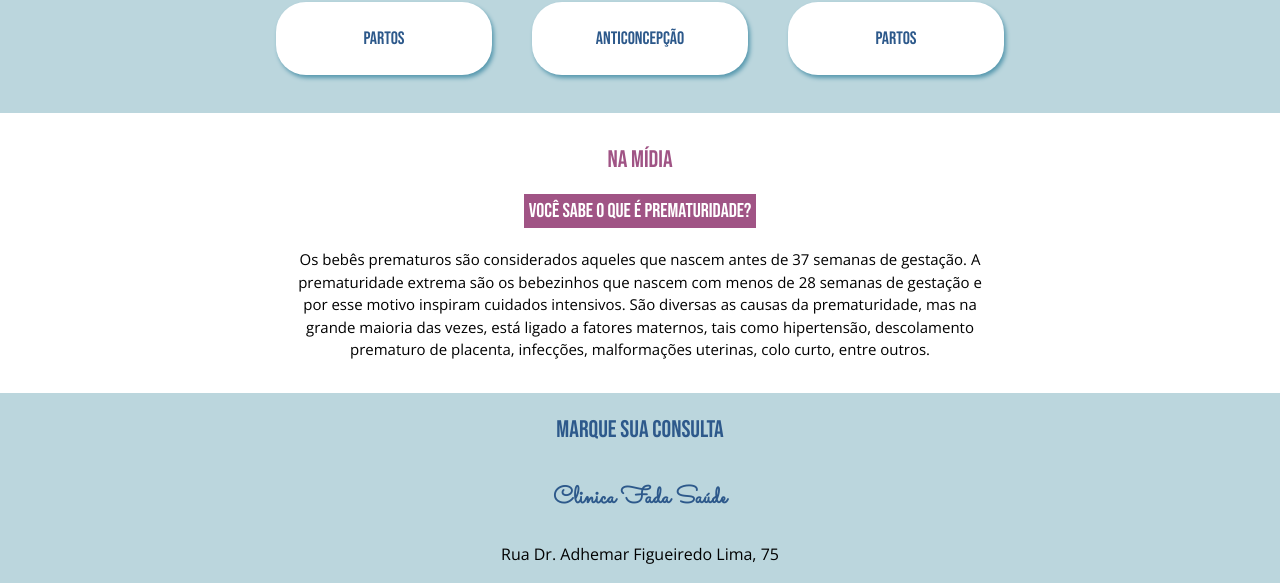
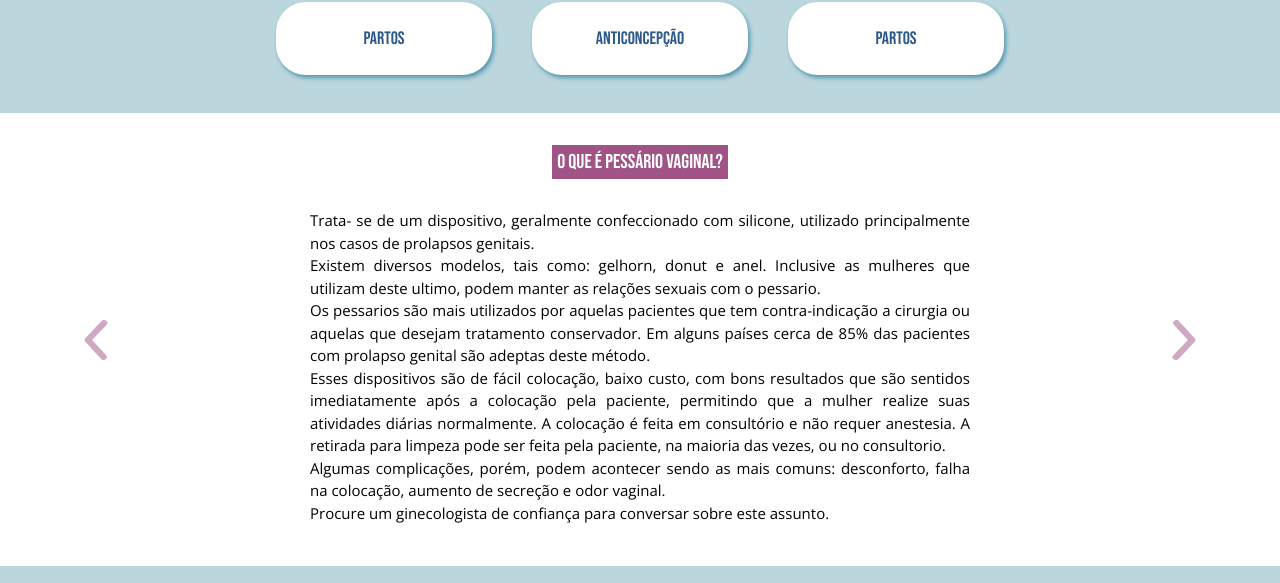
Before and after one commit to daniferrari/aline-ferrari, a React (Create React App) app: page / in a window 1280 px wide. Shown: the part 1327-1910 px from the top of the page. Built offline with nearby package versions, Linux system fonts and the light colour scheme.

Commit message:
Adicionando informações no na midia

```diff
--- a/src/components/carousel/Carousel.jsx
+++ b/src/components/carousel/Carousel.jsx
@@ -16,7 +16,7 @@ function CarouselFunction () {
     };
 
     return (
-        <Carousel activeIndex={index} onSelect={handleSelect}>
+        <Carousel activeIndex={index} onSelect={handleSelect} className="carouselContainer">
             <Carousel.Item>
                 <img src={aline1} alt="Foto de Aline"/>
                 <Carousel.Caption>
--- a/src/components/carousel/carousel.scss
+++ b/src/components/carousel/carousel.scss
@@ -1,6 +1,7 @@
 @import '../../styles/colors';
 
-.carousel {
+.carouselContainer {
+    > .carousel {
         background-color: #f3ced71c;
         color: $female-dark;
 
@@ -17,3 +18,4 @@
         }
 
     }
+}
--- a/src/components/footer/footer.scss
+++ b/src/components/footer/footer.scss
@@ -8,6 +8,7 @@
     justify-content: center;
     align-items: center;
     color: $cloud;
+    background-image: linear-gradient(to bottom, #a05485 , #be8297, #f5b5c4);
 
     > h2 {
         font-family: Bebas Neue;
--- a/src/components/menu/menu.scss
+++ b/src/components/menu/menu.scss
@@ -80,11 +80,11 @@
                 }
             }
         }
+    }
 
-        .deskMenu {
-            ul {
-                display: none;
-            }
+    .deskMenu {
+        ul {
+            display: none;
         }
     }
 
--- a/src/components/midiaContent/MidiaContent.jsx
+++ b/src/components/midiaContent/MidiaContent.jsx
@@ -1,20 +1,99 @@
-import React from 'react';
+import React, { useState } from 'react';
 import './midiaContent.scss';
 
+import Carousel from 'react-bootstrap/Carousel';
+
+//Images
+import aline1 from '../../assets/images/aline1.png';
+
 function MidiaContent () {
+
+    const [index, setIndex] = useState(0);
+
+    const handleSelect = (selectedIndex, e) => {
+      setIndex(selectedIndex);
+    };
+
     return (
         <div id="midia" className="midiaContent">
-            <h2>NA MÍDIA</h2>
+            <Carousel activeIndex={index} onSelect={handleSelect}>
+                <Carousel.Item>
+                    <div className="item">
+                        <h3>VOCÊ SABE O QUE É PREMATURIDADE?</h3>
 
-            <div className="item">
-                <h3>VOCÊ SABE O QUE É PREMATURIDADE?</h3>
+                        <h3>E AS CAUSAS DA PREMATURIDADE?</h3>
 
-                <p>Os bebês prematuros são considerados aqueles que nascem antes de 37 semanas de gestação.
-                    A prematuridade extrema são os bebezinhos que nascem com menos de 28 semanas de gestação e por esse motivo inspiram cuidados intensivos.
-                    São diversas as causas da prematuridade, mas na grande maioria das vezes, está ligado a fatores maternos,
-                    tais como hipertensão, descolamento prematuro de placenta, infecções, malformações uterinas, colo curto, entre outros.
-                </p>
-            </div>
+                        <p>
+                            Os bebês prematuros são considerados aqueles que nascem antes de 37 semanas de gestação. <br/>
+                            A prematuridade extrema são os bebezinhos que nascem com menos de 28 semanas de gestação e por esse motivo inspiram cuidados intensivos.<br/>
+
+                            São diversas as causas da prematuridade, mas na grande maioria das vezes, está ligado a fatores maternos,
+                            tais como hipertensão, descolamento prematuro de placenta, infecções, malformações uterinas, colo curto, entre outros.<br/>
+
+                            O risco de parto prematuro aumenta naquelas pacientes que tiveram partos prematuros anteriores,
+                            tabagistas e nas gestações gemelares.<br/>
+
+                            Sabemos que a prematuridade é uma das principais causas de morte infantil. Sabemos também que grande
+                            parte desses nascimentos antes do tempo podem ser diminuídos com um pre natal adequado.<br/>
+
+                            Por isso, se esta se planejando para engravidar procure seu ginecologista / obstetra para uma boa avaliação
+                            pre concepcional a fim de minimizar os riscos futuros e caso já esteja com seu pacotinho no útero faça as consultas de pré natal regularmente!
+                        </p>
+                    </div>
+                </Carousel.Item>
+                <Carousel.Item>
+                    <div className="item">
+                        <h3>O que é pessário vaginal?</h3>
+
+                        <p>
+                            Trata- se de um dispositivo, geralmente confeccionado com silicone, utilizado principalmente nos casos de prolapsos genitais.<br/>
+
+                            Existem diversos modelos, tais como: gelhorn, donut e anel. Inclusive as mulheres que utilizam deste ultimo, podem manter as
+                            relações sexuais com o pessario.<br/>
+
+                            Os pessarios são mais utilizados por aquelas pacientes que tem contra-indicação a cirurgia ou aquelas que desejam tratamento conservador.
+                            Em alguns países cerca de 85% das pacientes com prolapso genital são adeptas deste método.<br/>
+
+                            Esses dispositivos são de fácil colocação, baixo custo, com bons resultados que são sentidos imediatamente após a colocação pela paciente,
+                            permitindo que a mulher realize suas atividades diárias normalmente. A colocação é feita em consultório e não requer anestesia.
+                            A retirada para limpeza pode ser feita pela paciente, na maioria das vezes, ou no consultorio.<br/>
+
+                            Algumas complicações, porém, podem acontecer sendo as mais comuns: desconforto, falha na colocação, aumento de secreção e odor vaginal.<br/>
+
+                            Procure um ginecologista de confiança para conversar sobre este assunto.
+                        </p>
+                    </div>
+                </Carousel.Item>
+                <Carousel.Item>
+                    <div className="item">
+                        <h3>Voce sabe o que é prolapso vaginal?</h3>
+
+                        <p>
+                            O prolapso genital feminino ocorre por deficiência ou lesão dos tecidos de suspensão e/ou sustentação dos órgãos pélvicos,
+                            havendo deslocamento de órgãos como útero, bexiga e intestino.<br/>
+
+                            É aquela famosa “ bola na vagina” ou “bexiga caída”.<br/>
+
+                            É uma condição que atinge cerca de 15 a 30% das mulheres acima de 50 anos.<br/>
+
+                            Dentre os fatores de risco para esses prolapsos encontram-se: índice de massa corporal (IMC), numero de partos,
+                            historia familiar positiva para prolapsos genitais.<br/>
+
+                            Com relação aos tratamento incluem-se:<br/>
+
+                            - Mudanças no estilo de vida – perder peso, cessar tabagismo<br/>
+
+                            - Fisioterapia do assoalho pélvico.<br/>
+
+                            - Pessarios<br/>
+
+                            - Cirurgia<br/>
+
+                            Se você tem essa condição, procure um ginecologista de confiança que ele irá indicar o melhor tratamento pra você.
+                        </p>
+                    </div>
+                </Carousel.Item>
+            </Carousel>
         </div>
     );
 }
--- a/src/components/midiaContent/midiaContent.scss
+++ b/src/components/midiaContent/midiaContent.scss
@@ -15,7 +15,7 @@
         margin-bottom: 20px;
     }
 
-    > .item {
+    .item {
         h3 {
             background-color: $female-dark;
             color: $cloud;
@@ -26,6 +26,7 @@
             font-weight: 400;
             margin: 0 auto;
             margin-bottom: 20px;
+            font-variant: to-upper-case;
         }
 
         > p {
@@ -38,6 +39,24 @@
             max-width: 700px;
             margin: 0 auto;
             color: $black;
+            padding: 10px 20px;
+            text-align: justify;
+        }
+    }
+
+    > .carousel {
+        color: $female-dark;
+
+        .carousel-control-prev-icon {
+            height: 40px;
+            width: 40px;
+            background-image: url('../../assets/icons/arrow-left.svg');
+        }
+
+        .carousel-control-next-icon {
+            height: 40px;
+            width: 40px;
+            background-image: url('../../assets/icons/arrow-right.svg');
         }
     }
 
```
Lines whose indentation alone changed are shown as unchanged.
